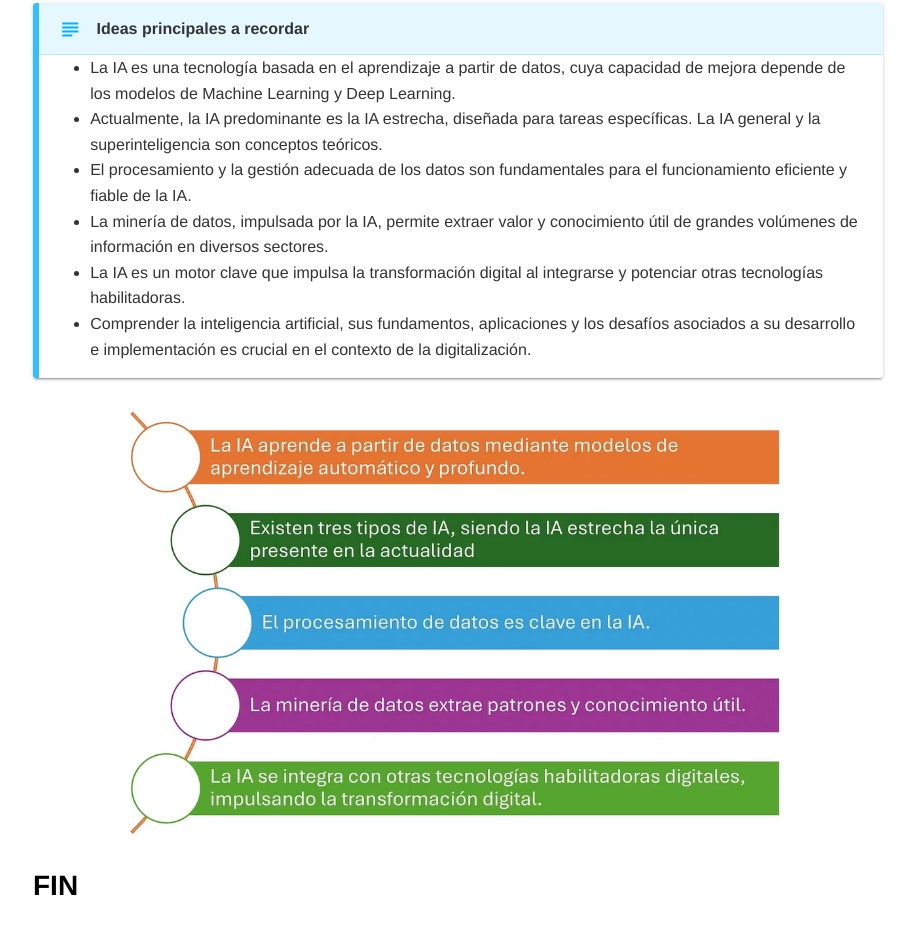
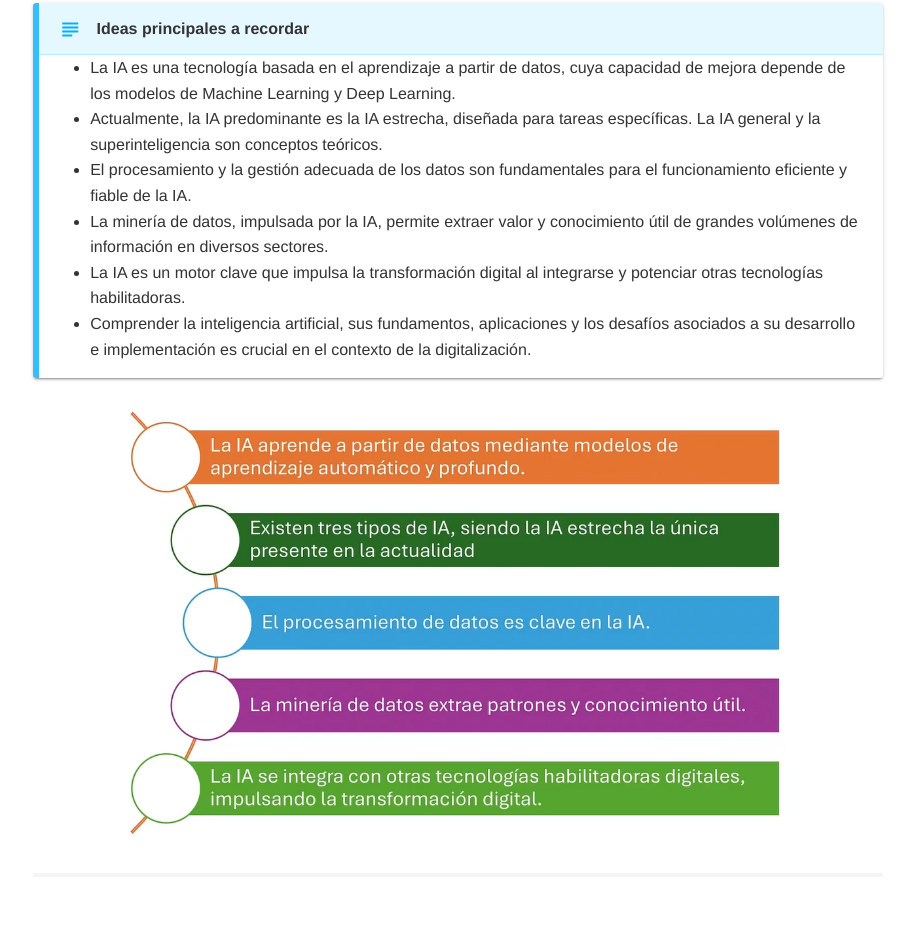
Before and after one commit to balmisdigigs/digitalizacion.github.io, a plain HTML site: page u4/u4.html in a window 1280 px wide. Shown: the part 10453-11386 px from the top of the page, without its empty margins (182-1097 px from the left). Drawn offline with nearby package versions, Linux system fonts and the light colour scheme.

Commit message:
deploy: balmisdigigs/digitalizacion@c6363f1f8985f1f6fa5f45a07c08413a819a5baa

```diff
--- a/u4/u4.html
+++ b/u4/u4.html
@@ -475,7 +475,7 @@ code[class*=language-],pre[class*=language-]{color:#333;background:0 0;font-fami
 </ul>
 </div>
 <p><img src="./assets/imgs/u4-12.png" alt="Conclusiones: Img 4.12" style="display:block;margin:0 auto;width:90%;max-width:700px;"></p>
-<h2>FIN</h2>
+<hr>
 
       </div>
 
```
